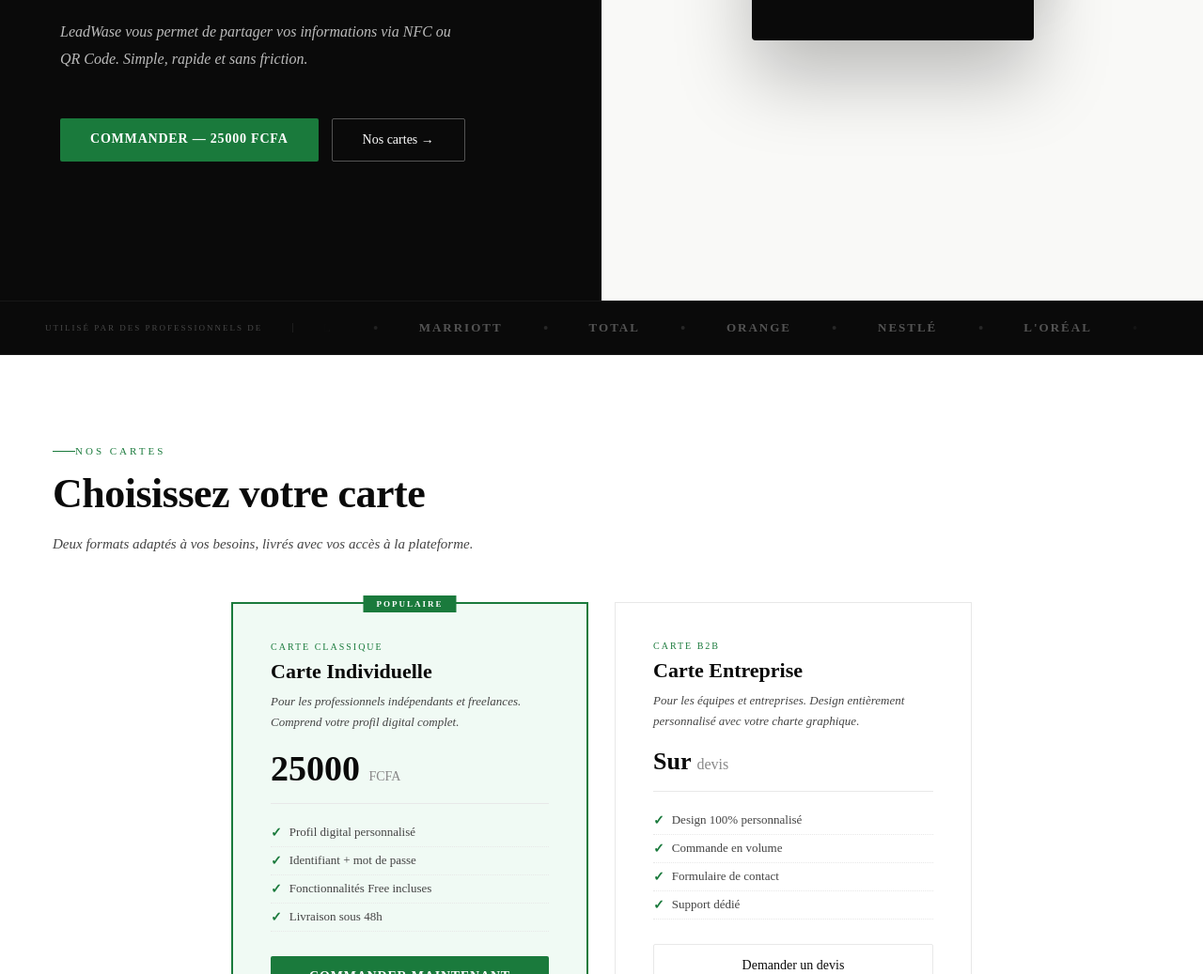
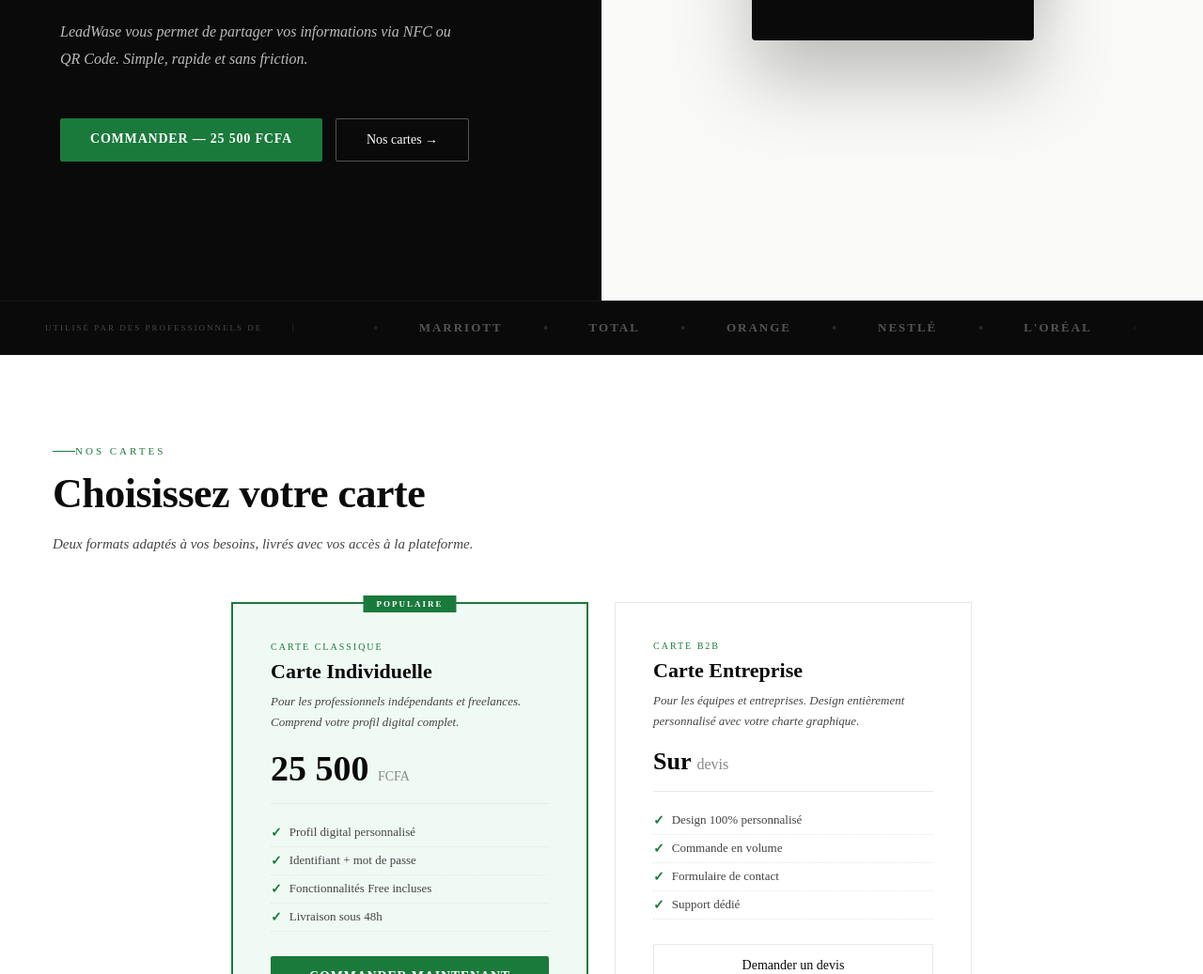
Before and after one commit to leadwase/LeadWasev2, a website: page public/index.html in a window 1280 px wide. Shown: the part 480-1517 px from the top of the page at 94% size. Drawn offline with Linux system fonts and the light colour scheme; no server answers.

Commit message:
Update index.html

```diff
--- a/public/index.html
+++ b/public/index.html
@@ -142,7 +142,7 @@
     <h1 class="hero-h1">Partagez vos <br><em>infos</em><br>en un instant.</h1>
     <p class="hero-p">LeadWase vous permet de partager vos informations via NFC ou QR Code. Simple, rapide et sans friction.</p>
     <div class="hero-actions">
-      <a class="btn-green" href="commander.html">Commander — 25000 FCFA</a>
+      <a class="btn-green" href="commander.html">Commander — 25 500 FCFA</a>
       <a class="btn-outline-white" href="#nos-cartes">Nos cartes →</a>
     </div>
   </div>
@@ -195,7 +195,7 @@
         <div class="p-type">Carte Classique</div>
         <div class="p-name">Carte Individuelle</div>
         <p class="p-desc">Pour les professionnels indépendants et freelances. Comprend votre profil digital complet.</p>
-        <div class="p-price">25000 <span>FCFA</span></div>
+        <div class="p-price">25 500 <span>FCFA</span></div>
         <ul class="p-features">
           <li>Profil digital personnalisé</li>
           <li>Identifiant + mot de passe</li>
```
